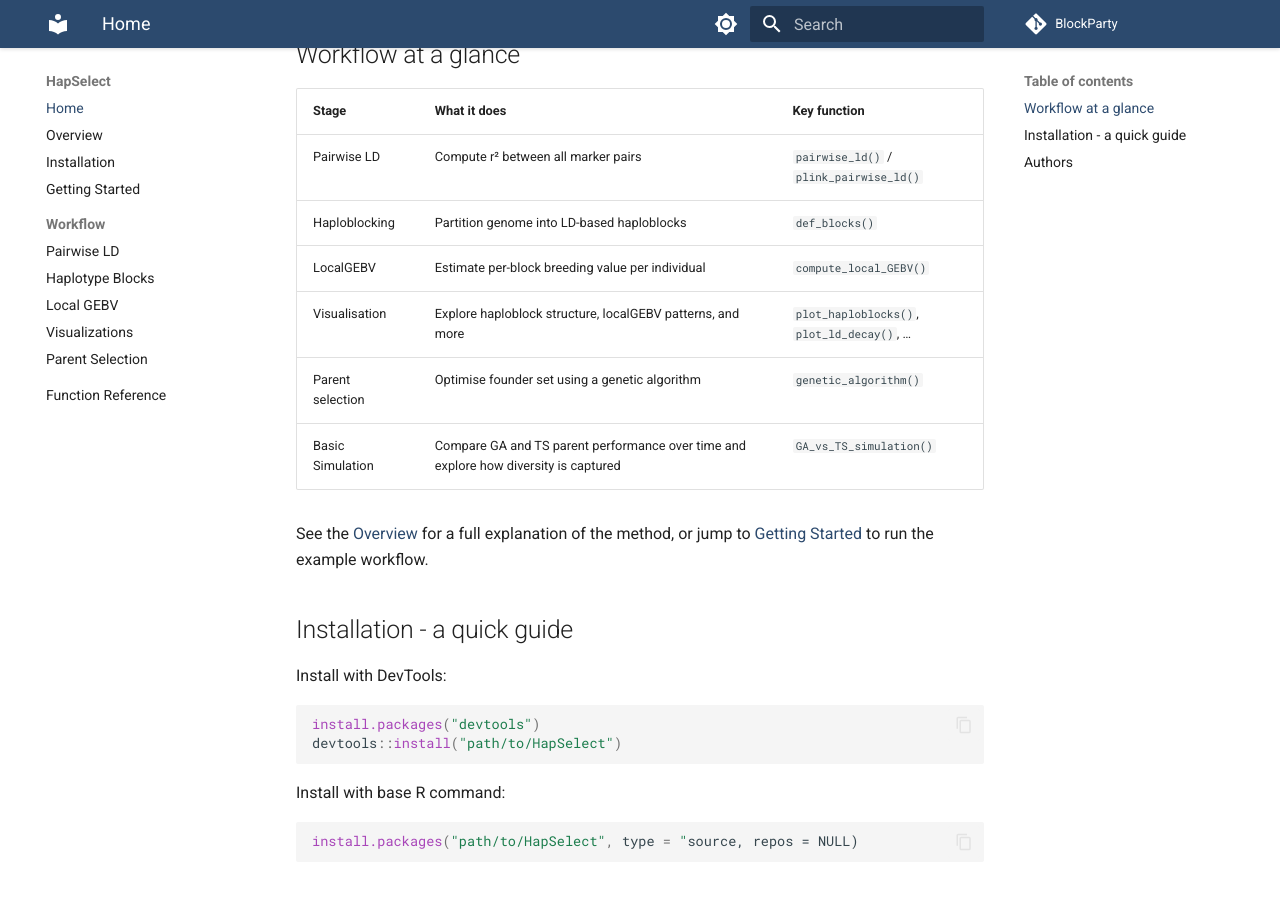
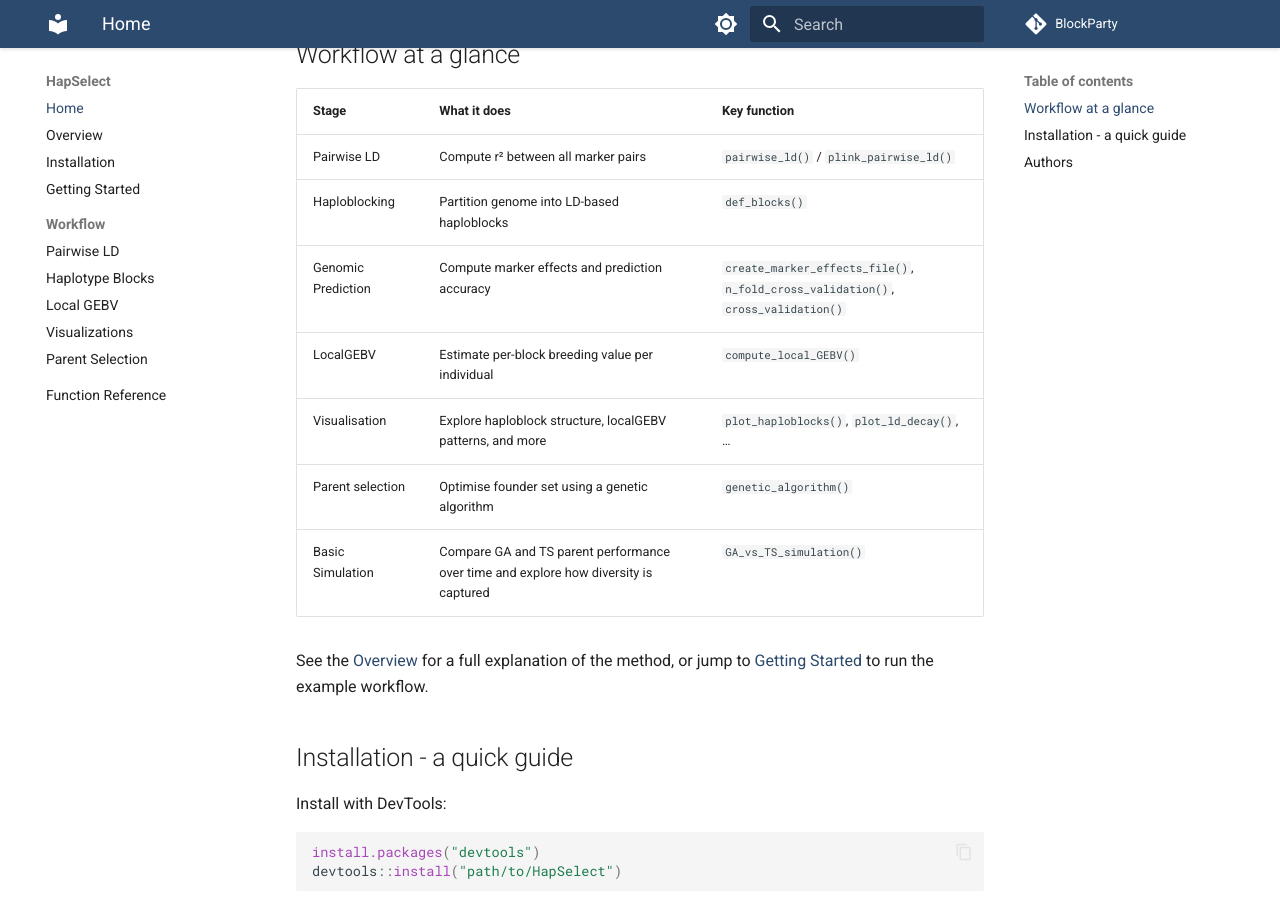
Before and after one commit to wrshf7/HapSelect-Docs, an MkDocs documentation site: the page built from docs/index.md, in a window 1280 px wide and 900 px high, scrolled down 403 px. Built offline with MkDocs 1.6.1 and Material for MkDocs 9.7.7, drawn with Linux system fonts in a browser that asks for light colours; comment, search, counter and statistics services are not loaded.

Commit message:
Update index.md

```diff
--- a/docs/index.md
+++ b/docs/index.md
@@ -10,6 +10,7 @@ The package is designed for breeding programs running genomic selection, where i
 |-------|-------------|--------------|
 | Pairwise LD | Compute r² between all marker pairs | `pairwise_ld()` / `plink_pairwise_ld()` |
 | Haploblocking | Partition genome into LD-based haploblocks | `def_blocks()` |
+| Genomic Prediction | Compute marker effects and prediction accuracy | `create_marker_effects_file()`, `n_fold_cross_validation()`, `cross_validation()` |
 | LocalGEBV | Estimate per-block breeding value per individual | `compute_local_GEBV()` |
 | Visualisation | Explore haploblock structure, localGEBV patterns, and more | `plot_haploblocks()`, `plot_ld_decay()`, … |
 | Parent selection | Optimise founder set using a genetic algorithm | `genetic_algorithm()` |
```
